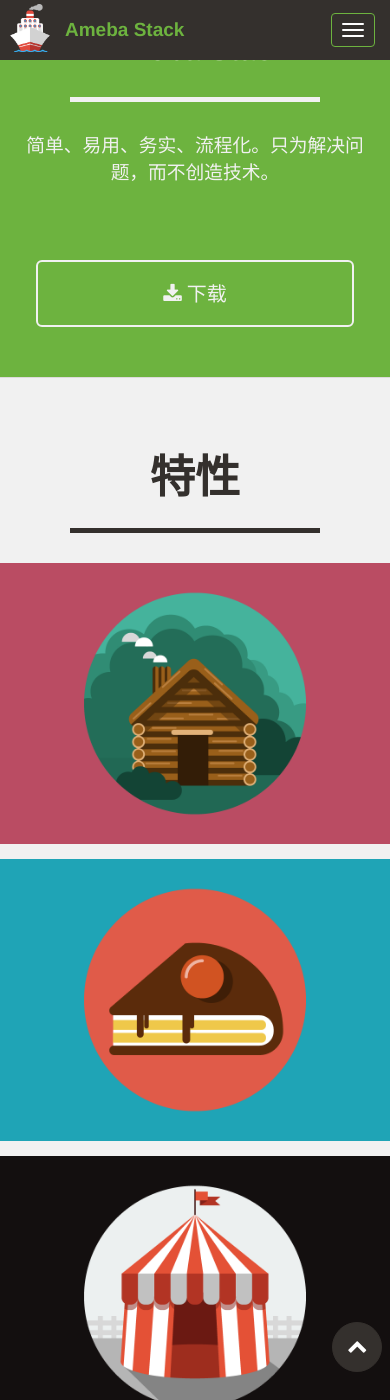
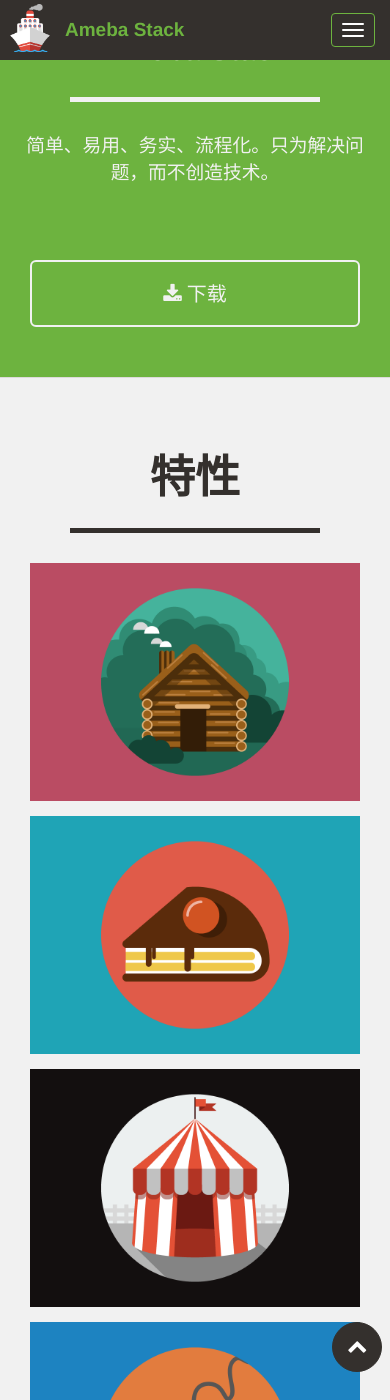
Before and after one commit to Ameba/amebastack.org, a Jekyll site: the page built from index.html, in a window 390 px wide and 1400 px high, scrolled down 404 px. Built offline with Jekyll 4.4.1, drawn with Linux system fonts in a browser that asks for light colours.

Commit message:
更改手机样式

```diff
--- a/_config.yml
+++ b/_config.yml
@@ -2,9 +2,7 @@
 title: Ameba Stack
 email: intelligentcodemail@gmail.com
 description: > # this means to ignore newlines until "baseurl:"
-  Write an awesome description for your new site here. You can edit this
-  line in _config.yml. It will appear in your document head meta (for
-  Google search results) and in your feed.xml site description.
+  Ameba Stack
 
 # Color settings (hex-codes without the leading hash-tag)
 color:
--- a/_includes/feature_grid.html
+++ b/_includes/feature_grid.html
@@ -7,7 +7,7 @@
                     <h2>特性</h2>
                     <hr class="star-primary">
             </div>
-            <div class="row">
+            <div class="col-sm-12">
                 {% for post in site.posts %}
                     <div class="col-sm-4 feature-item">
                         <a href="#featureModal-{{ post.modal-id }}" class="feature-link" data-toggle="modal">
--- a/_includes/head.html
+++ b/_includes/head.html
@@ -1,8 +1,9 @@
 <head>
     <meta charset="utf-8">
     <meta http-equiv="X-UA-Compatible" content="IE=edge">
+    <meta name="renderer" content="webkit">
     <title>{% if page.title %}{{ page.title }}{% else %}{{ site.title }}{% endif %}</title>
-    <meta name="viewport" content="width=device-width">
+    <meta name="viewport" content="width=device-width, initial-scale=1, user-scalable=no">
     <meta name="description" content="{{ site.description }}">
     <link rel="canonical" href="{{ page.url | replace:'index.html','' | prepend: site.baseurl | prepend: site.url }}">
 
```
Also changed, not shown: _includes/css/main.css (+7 -0 lines).
